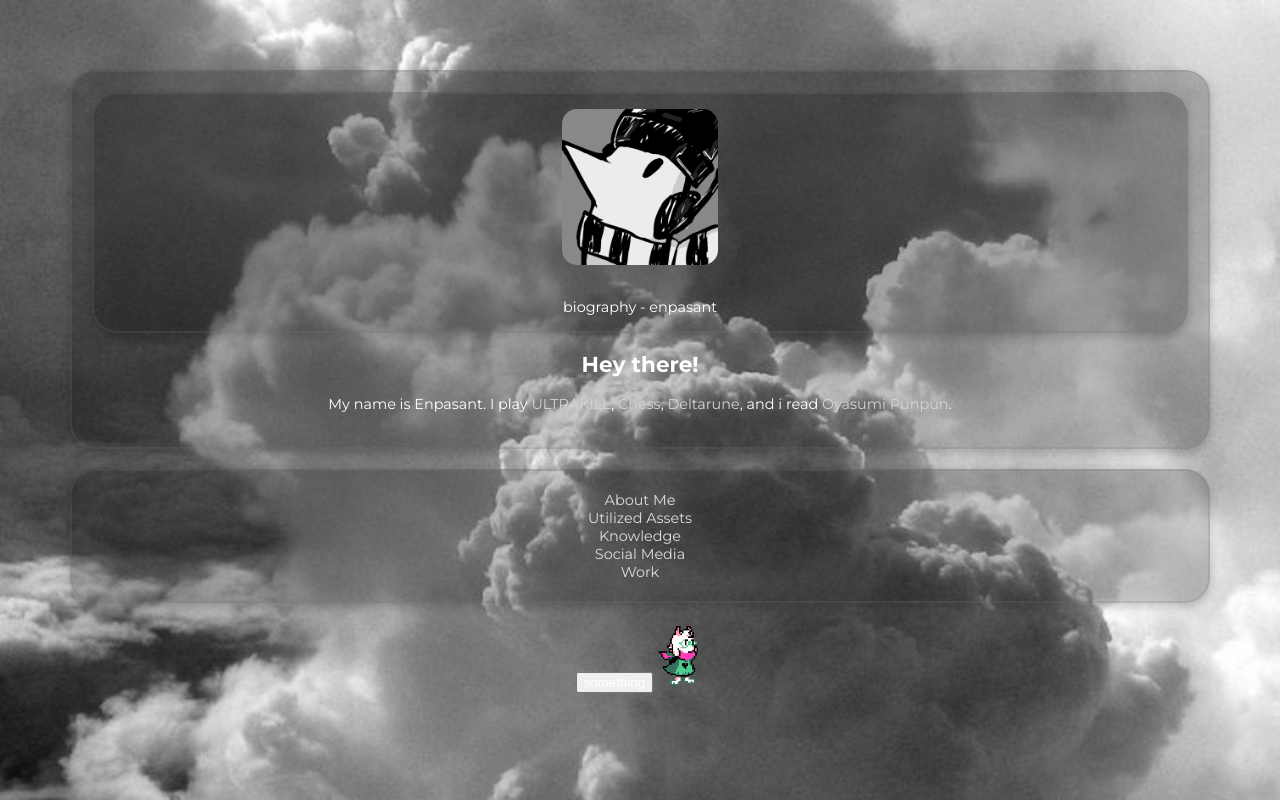
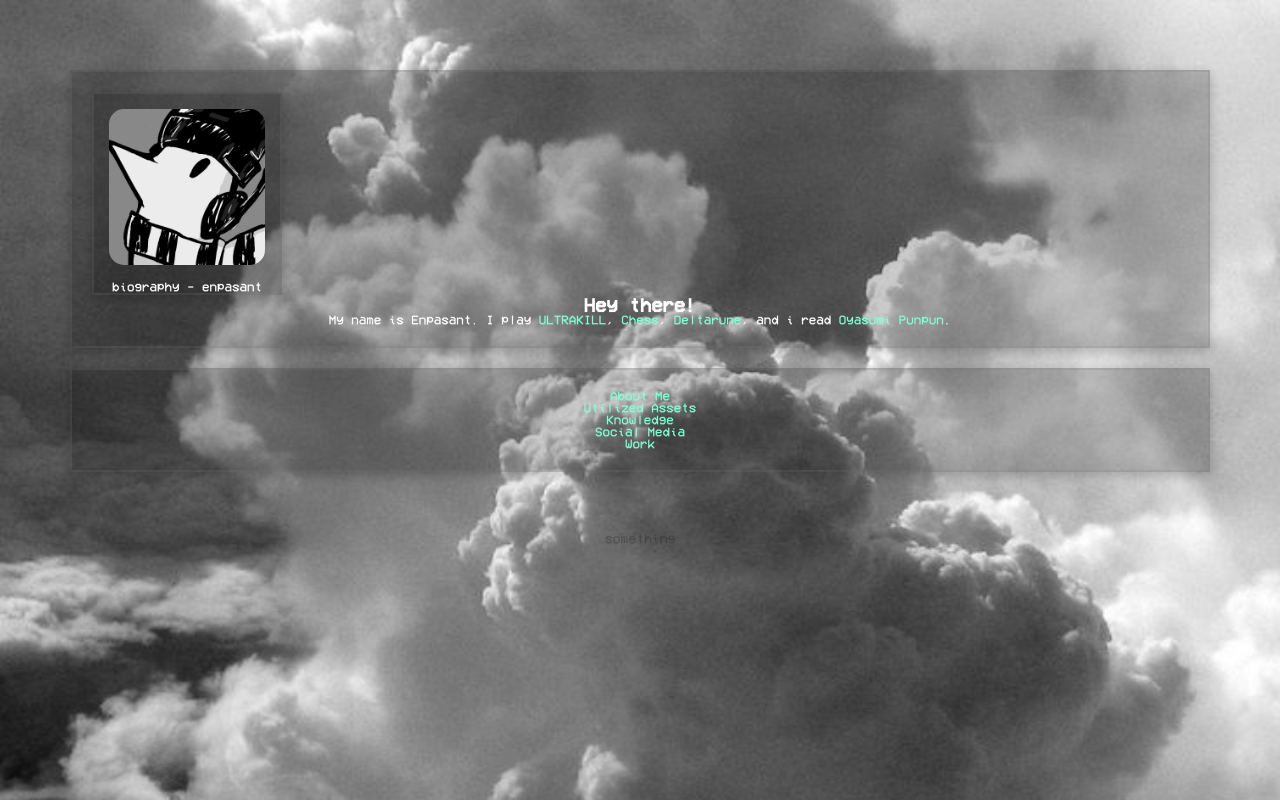
Before and after one commit to enpasant/bio, a PHP site: page / in a window 1280 px wide. Run offline with PHP 8.4, Linux system fonts and the light colour scheme.

Commit message:
Add files via upload

```diff
--- a/styles/style.css
+++ b/styles/style.css
@@ -7,6 +7,10 @@
 
 /* Universal Selector */
 *{
+  margin: 0;
+  padding: 0;
+  box-sizing: border-box;
+  animation: popup 1s ease-in-out forwards;
   color: white;
   text-align: center;
 }
@@ -21,13 +25,13 @@ body {
   width: auto;
   margin: 30px;
   padding: 20px;
-  font-size: 0.9em;
-  font-family: 'Montserrat';
+  font-size: 0.8em;
+  font-family: 'bif';
   background-position: center;
   background-image: url("../images/background.png");
   background-size: cover;
   background-attachment: fixed;
-  animation: popdown 1s ease-in-out forwards;
+
 }
 
 footer {
@@ -41,7 +45,7 @@ footer {
 
 a {
   text-decoration: none;
-  color: gainsboro;
+  color: aquamarine;
 }
 
 
@@ -59,14 +63,23 @@ code {
  }
 
 yellow {
-  color: lightgray;
+  color: aquamarine;
+}
+
+button {
+  font-family: 'bif';
+  margin: 20px;
+  padding: 20px;
+  border-radius: 10px;
+  background: none;
+  color: rgba(0,0,0,0.2);
+  border: none;
 }
 
 /* Classes */
 .pfp {
   margin: 15px;
   height: 156px;
-  animation: popup 1.25s ease-in-out forwards;
   border-radius: 15px;
 }
 
@@ -77,7 +90,7 @@ yellow {
   padding: 20px;
   margin: 20px;
   border-color: rgba(127,127,127,0.2);
-  border-radius: 25px;
+  border-radius: 0px;
   border-width: 2px;
   border-spacing: 10px;
   border-style: solid;
@@ -89,62 +102,28 @@ yellow {
   padding: 0;
   margin: 0;
   border-color: rgba(127,127,127,0.2);
-  border-radius: 25px;
+  border-radius: 0px;
   border-width: 2px;
   border-spacing: 10px;
   border-style: solid;
-  animation: popup 2s ease-in-out forwards;
+  width: fit-content;
 }
 
-#about {
-  animation: popleft 1.5s ease-in-out forwards;
-}
-
-#nav {
-  animation: popright 2s ease-in-out forwards;
+#displayImage {
+  display: none;
+  margin-top: 20px;
+  border-radius: 10px;
+  margin: 0 auto;
 }
 
 /* Keyframes */
 @keyframes popup {
   from {
-    transform: translateY(100%);
+    transform: scale(0.5,0.5);
     opacity: 0;
   }
   to {
-    transform: translateY(0);
+    transform: scale(1,1);
     opacity: 1;
   }
 }
-
-@keyframes popdown {
-  from {
-    transform: translateY(-100%);
-    opacity: 0;
-  }
-  to {
-    transform: translateY(0);
-    opacity: 1;
-  }
-}
-
-@keyframes popright {
-  from {
-    transform: translateX(-100%);
-    opacity: 0;
-  }
-  to {
-    transform: translateX(0);
-    opacity: 1;
-  }
-}
-
-@keyframes popleft {
-  from {
-    transform: translateX(100%);
-    opacity: 0;
-  }
-  to {
-    transform: translateX(0);
-    opacity: 1;
-  }
-}
```
